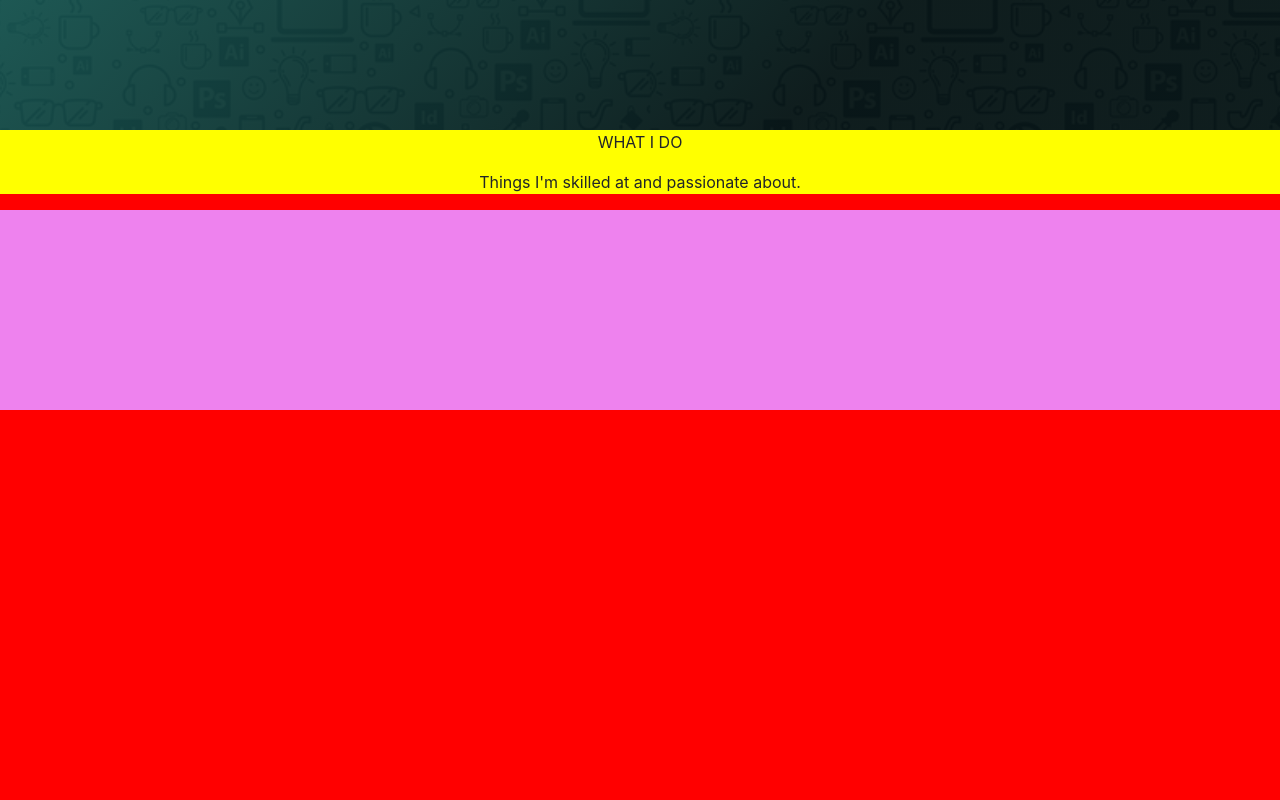
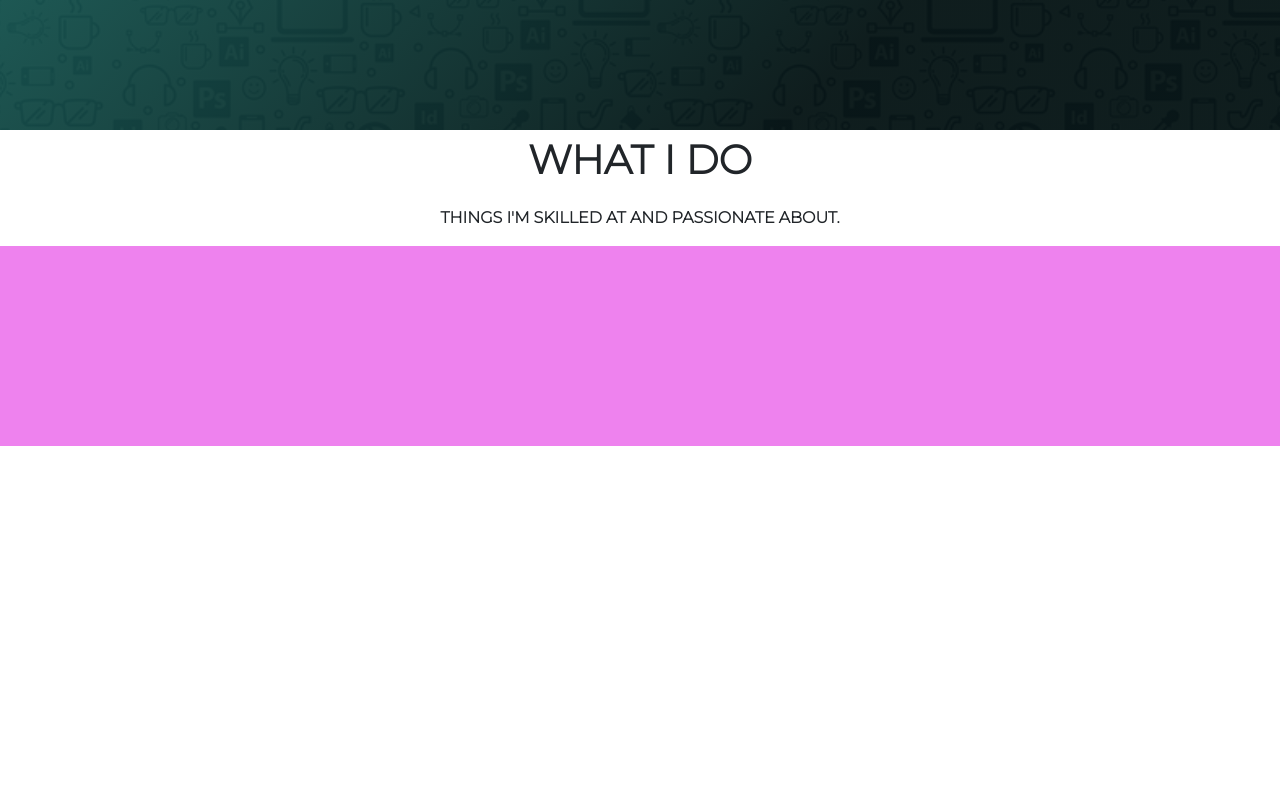
Before and after one commit to AtdheUruqi/my-portfolio, a React app: page / in a window 1280 px wide. Shown: the part 1120-1920 px from the top of the page. Built offline with nearby package versions, Linux system fonts and the light colour scheme; a web font is replaced by a local one.

Commit message:
fix what i do section with css

```diff
--- a/src/components/WhatIDo/index.js
+++ b/src/components/WhatIDo/index.js
@@ -2,12 +2,12 @@ import React from 'react';
 import './style/styles.css';
 const Skills = () => {
     return (
-        <div style={{ backgroundColor: 'red', height: '800px' }} >
-            <div style={{ backgroundColor: 'yellow', textAlign: 'center' }}>
-                <p>WHAT I DO</p>
+        <div className={'main-div'}>
+            <div className={'description-div'}>
+                <p className={'what-i-do'}> WHAT I DO</p>
                 <p>Things I'm skilled at and passionate about.</p>
             </div>
-            <div style={{backgroundColor:'violet',height:200}}>
+            <div className={'description-text-div'} >
 
             </div>
         </div>
--- a/src/components/WhatIDo/style/styles.css
+++ b/src/components/WhatIDo/style/styles.css
@@ -1,37 +1,18 @@
-.container {
-    width: 100%;
-    height: 690px;
-    display: flex;
-    flex-direction: row;
-    flex-wrap: wrap;
-    justify-content: center;
-    align-items: center;
-  }
+.main-div{
+ height: 800px;
+}
 
-  .centered-div {
-    width: 100%;
-    height: 490px;
-    margin: 10px;
-    padding: 5px;
-    color: white;
-    justify-content: center;
-    align-items: center;
-    display: flex;
-    flex-direction: column;
-  }
+.description-div{
+  text-align: center;
+  font-family: "Montserrat", "Helvetica Neue", Helvetica, Arial, sans-serif;
+  text-transform: uppercase;
+  font-weight: 700;
+}
+.what-i-do{
+  font-size: 40px;
+}
 
-  .block{
-    font-size: 45px;
-    font-family: 'Montserrat', sans-serif;
-    margin-bottom: 60px;
-  }
-  .div-tellmemore{
-    padding:30;
-    background-color:#fff;
-  }
-  .btn-tellme{
-    font-size: 25px;
-    padding:30;
-    color: white;
-    font-family: 'Montserrat', sans-serif;
-  }
+.description-text-div{
+background-color:violet;
+height: 200px;
+}
```
